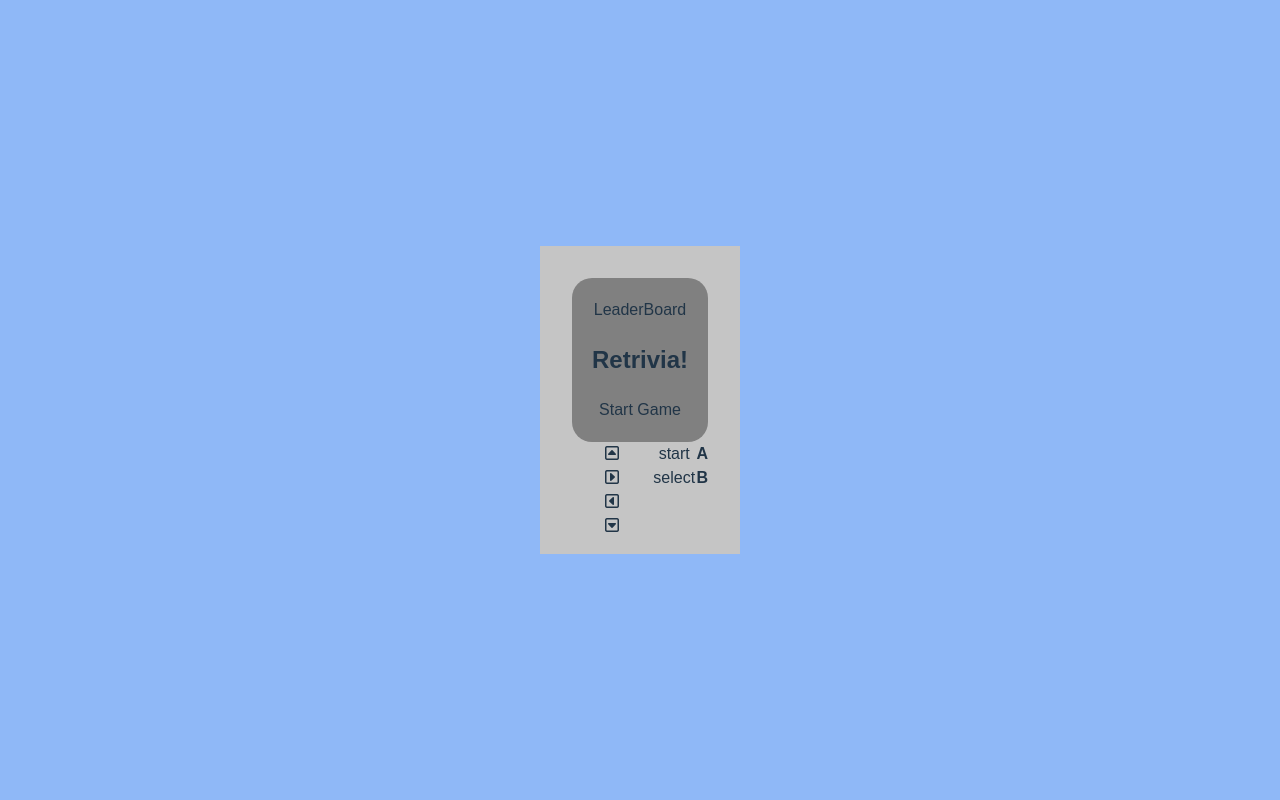
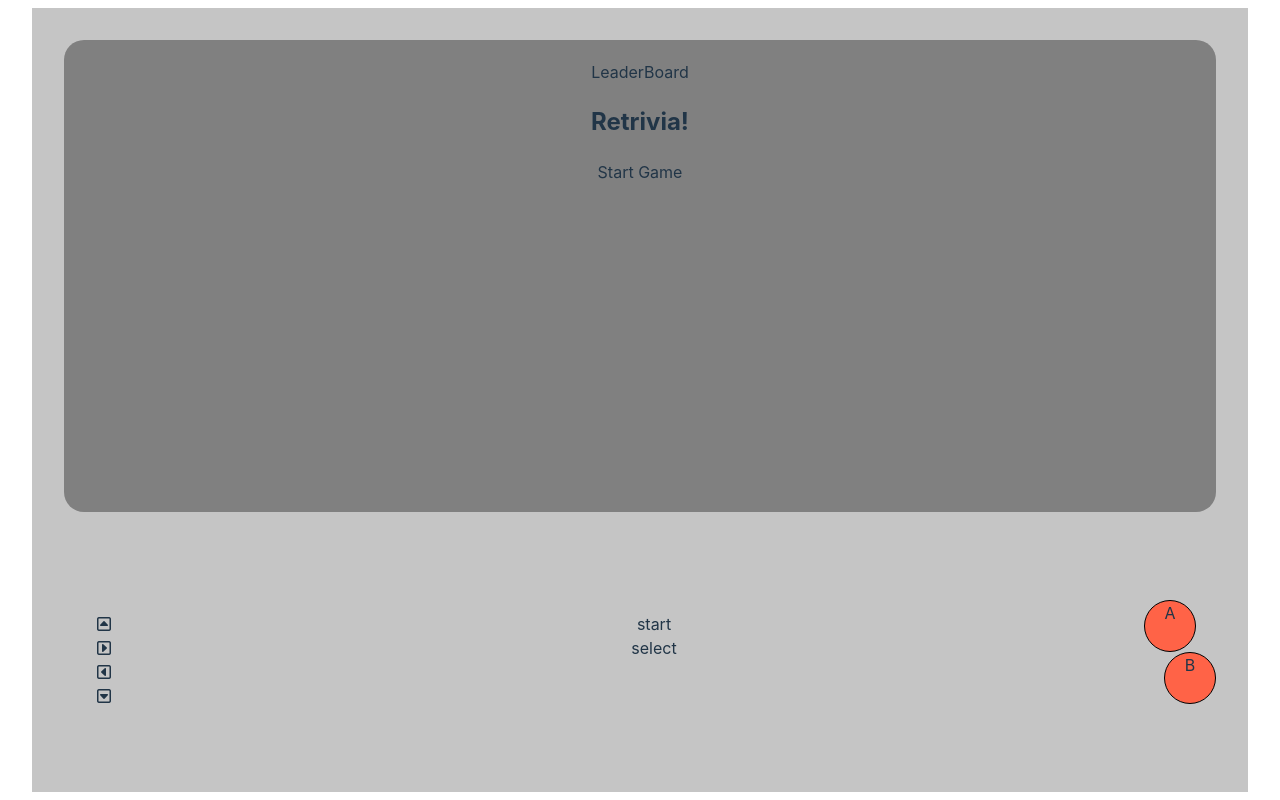
Before and after one commit to SaxtonGrey/retro-trivia-game, a React (Vite) app: page / in a window 1280 px wide. Built offline with nearby package versions, Linux system fonts and the light colour scheme.

Commit message:
removed styling changes

```diff
--- a/src/App.css
+++ b/src/App.css
@@ -1,189 +1,58 @@
 #root-container {
-  max-width: 1280px;
   margin: 0 auto;
   padding: 2rem;
   text-align: center;
   background-color: rgb(197, 197, 197);
+  height: 90vh;
+  width: 90vw;
+  display: flex;
+  flex-direction: column;
+  justify-content: space-between;
 }
 
 #root {
   background-color: grey;
   border-radius: 20px;
   padding: 20px;
+  height: 60%;
+}
+
+.selectedAnswer {
+  background-color: green;
 }
 
 #controls-container {
   display: flex;
   flex-direction: row;
   justify-content: space-between;
+  align-items: center;
+  height: 30%;
 }
 
 .dpad {
   width: 80px;
   height: 80px;
-}
-
-
-body {
-  display: flex;
-  align-items: center;
-  justify-content: center;
-  height: 100vh;
-  margin: 0;
-  background-color: #8fb8f7;
-  font-family: 'Orbitron', sans-serif;
-}
-/* GAMEBOY */
-.gameboy {
-  position: relative;
-  width: 800px;
-  height: 900px;
-  background-color:  var(--gameboy-grey);
-  border-radius: 10px 10px 60px 10px;
-  box-shadow: 0 10px 20px rgba(0, 0, 0, 0.5);
-}
-/* DPAD */
-/* BTN CONTAINER */
-.container{
-  position: relative;
-}
-/* DPADDIRECTION */
-.up{
-  position: absolute;
-  top: 100px;
-  left: 100px;
-}
-
-.down{
-  position: absolute;
-  top: 200px;
-  left: 100px;
-}
-
-.right{
-  position: absolute;
-  top: 150px;
-  left: 150px;
-}
-
-.left{
-  position: absolute;
-  top: 150px;
-  left: 50px;
-}
-
-.dpad {
-  display: flex;
-  flex-direction: column;
-  align-items: center;
-}
-
-.dpad .up,
-.dpad .right,
-.dpad .down,
-.dpad .left{
-  margin: 5px;
-  font-size: 40px;
-/* SELECT START */
-}
-/* START/SELECT CONTAINER */
-.select-start{
-  display: flex;
-  position: relative;
-}
-/* SELECT BTN */
-.select-start .select-btn{
-  width: 60px;
-  height: 8px;
-  border-radius: 20%;
-  background-color: #000;
-}
-
-.select-btn{
-  position: absolute;
-  left: 280px;
-  top: 275px;
-  rotate: 145deg;
-}
-
-.select-letters{
-  color: var(--gameboy-ink);
-  font-weight: 800;
-  position: absolute;
-  top: 50px;
-  left: 290px;
-  top: 300px;
-  rotate: 325deg;
-}
-/* START BTN */
-.select-start .start-btn{
-  width: 60px;
-  height: 8px;
-  border-radius: 20%;
-  background-color: #000;
-}
-
-.start-btn{
-  position: absolute;
-  left: 390px;
-  top: 275px;
-  rotate: 145deg;
-}
-
-.start-letters{
-  color: var(--gameboy-ink);
-  font-weight: 800;
-  position: absolute;
-  top: 50px;
-  left: 410px;
-  top: 300px;
-  rotate: 325deg;
-}
- /* A&B BTNS */
-/* BTN CONTAINER */
-.a-b-btns{
-  position: relative;
-  font-weight: 700;
-}
-/* A BTN */
-.a-b-btns .a-btn{
-  height: 60px;
-  width: 60px;
-  border-radius: 50%;
-  background-color: var(--a-b-btn);
-  position: absolute;
-  left: 650px;
-  top: 100px;
-}
-
-.a-letter{
-  color: var(--gameboy-ink);
-  font-size: 30px;
-  position: absolute;
-  left: 700px;
-  top: 180px;
-  rotate: 330deg;
-}
-/* B BTN */
-.a-b-btns{
   position: relative;
 }
 
-.a-b-btns .b-btn{
-  height: 60px;
-  width: 60px;
-  border-radius: 50%;
-  background-color: var(--a-b-btn);
-  position: absolute;
-  left: 580px;
-  top: 170px;
+.start-select-btns {
+  width: 80px;
+  height: 80px;
 }
 
-.b-letter{
-  color: var(--gameboy-ink);
-  font-size: 30px;
-  position: absolute;
-  left: 640px;
-  top: 240px;
-  rotate: 330deg;
+.a-b-btns div {
+  width: 50px;
+  height: 50px;
+  border: 1px solid black;
+  border-radius: 2rem;
 }
+
+#a-btn,
+#b-btn {
+  background-color: tomato;
+  position: relative;
+}
+
+#a-btn {
+  right: 20px;
+}
```
